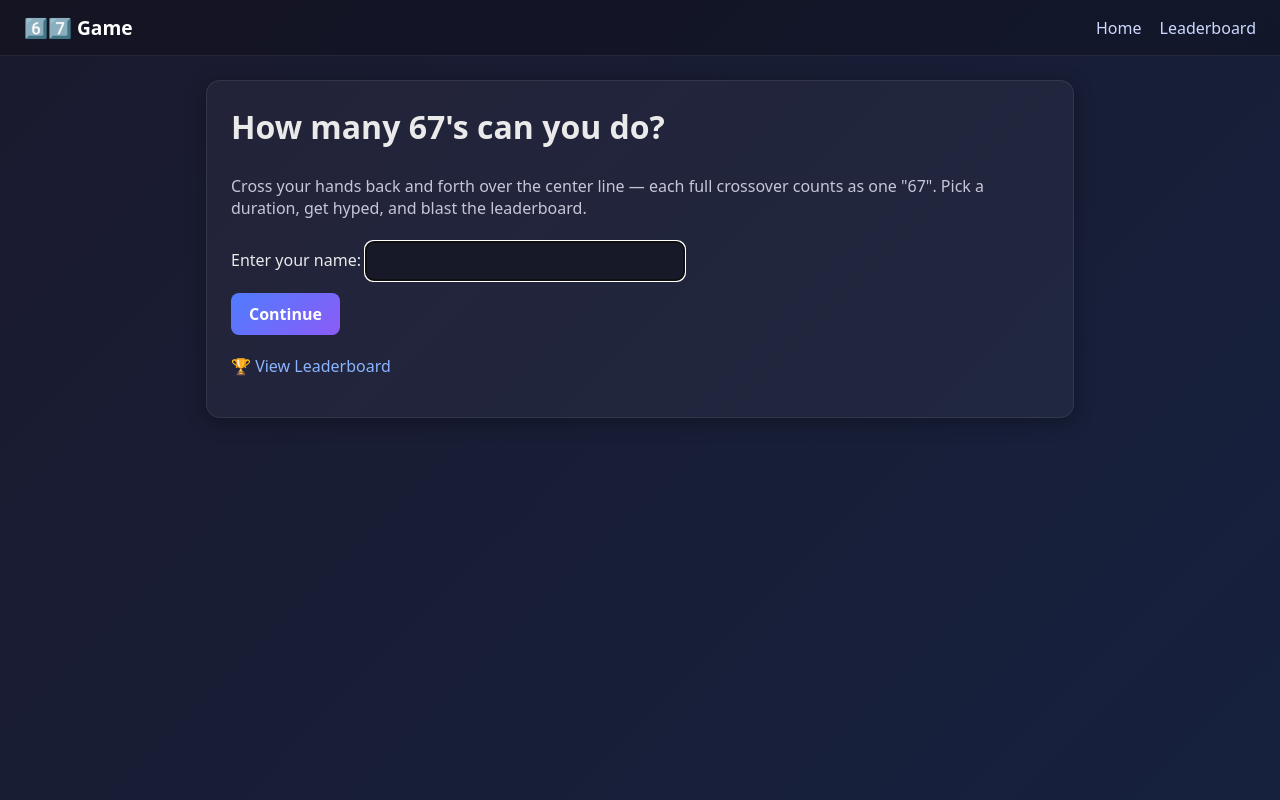
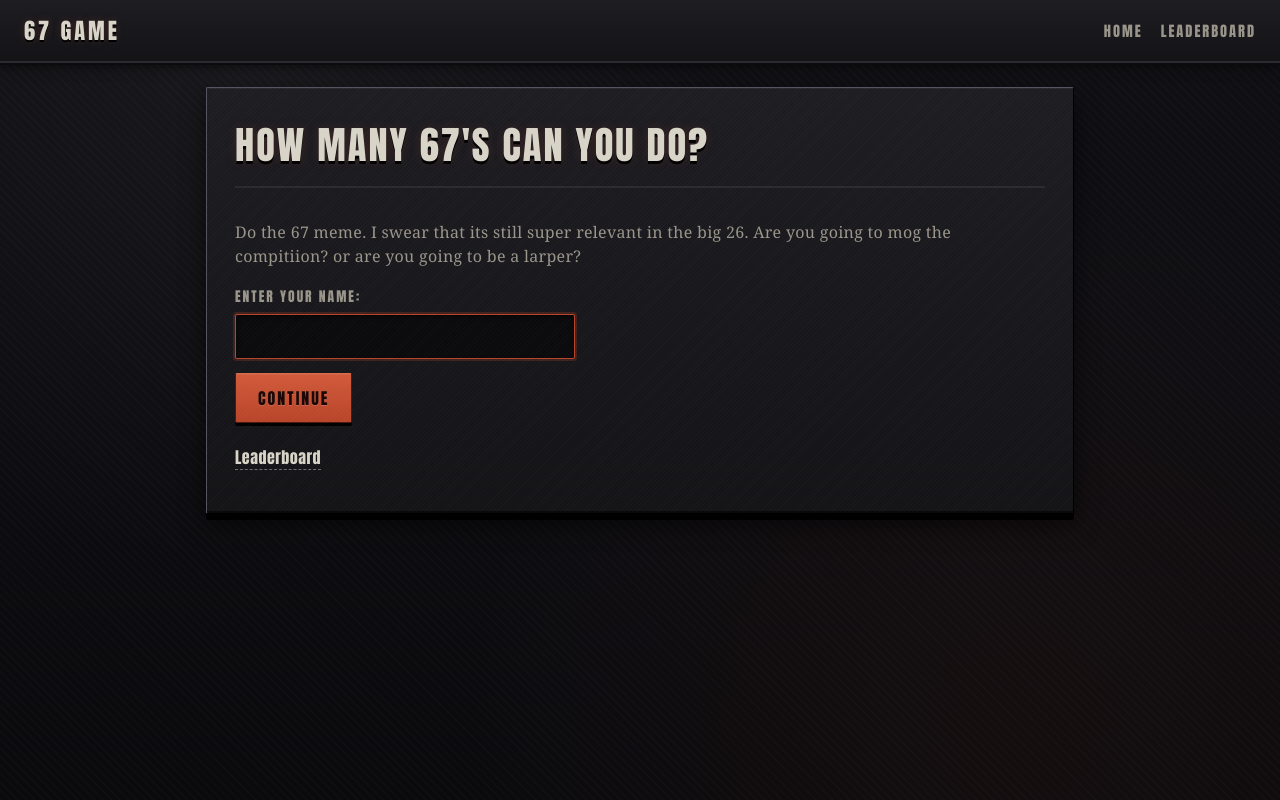
Before and after one commit to jtlocati/The_Six-Seven_Game, a Django app: page / in a window 1280 px wide. Run offline with Django 4.2, Linux system fonts and the light colour scheme.

Commit message:
Fix some formatting

```diff
--- a/game/static/game/style.css
+++ b/game/static/game/style.css
@@ -1,99 +1,261 @@
+
 * { box-sizing: border-box; }
+
+:root {
+  --stone-0: #0b0b0d;
+  --stone-1: #141417;
+  --stone-2: #1d1d22;
+  --stone-3: #2a2a30;
+  --stone-4: #3a3a42;
+  --stone-5: #55555f;
+  --bone:   #d8d4c8;
+  --ash:    #9a958a;
+  --iron:   #6b6b73;
+  --rust:   #b8452a;
+  --rust-hi:#d15a3a;
+  --moss:   #7a8a5c;
+}
+
 body {
   margin: 0;
-  font-family: system-ui, -apple-system, Segoe UI, Roboto, sans-serif;
-  background: linear-gradient(135deg, #1a1a2e 0%, #16213e 100%);
-  color: #eaeaea;
+  font-family: "Impact", "Oswald", "Arial Black", system-ui, sans-serif;
+  letter-spacing: 0.5px;
+  color: var(--bone);
   min-height: 100vh;
+  background-color: var(--stone-0);
+  background-image:
+    radial-gradient(circle at 20% 10%, rgba(255,255,255,0.04), transparent 40%),
+    radial-gradient(circle at 80% 90%, rgba(184, 69, 42, 0.06), transparent 45%),
+    repeating-linear-gradient(
+      45deg,
+      rgba(255,255,255,0.015) 0 2px,
+      transparent 2px 6px
+    ),
+    linear-gradient(180deg, #101014 0%, #0a0a0d 100%);
+  background-attachment: fixed;
 }
-a { color: #8ab4ff; text-decoration: none; }
-a:hover { text-decoration: underline; }
 
+a {
+  color: var(--bone);
+  text-decoration: none;
+  border-bottom: 1px dashed var(--iron);
+}
+a:hover { color: var(--rust-hi); border-bottom-color: var(--rust); }
+
+/* ---------- TOP BAR ---------- */
 .topbar {
   display: flex;
   justify-content: space-between;
   align-items: center;
   padding: 14px 24px;
-  background: rgba(0,0,0,0.25);
-  border-bottom: 1px solid rgba(255,255,255,0.08);
+  background: linear-gradient(180deg, var(--stone-2) 0%, var(--stone-1) 100%);
+  border-bottom: 2px solid var(--stone-3);
+  box-shadow: 0 2px 0 var(--stone-0), 0 4px 10px rgba(0,0,0,0.5);
 }
-.brand { font-weight: 700; font-size: 1.2rem; color: #fff; }
+.brand {
+  font-weight: 900;
+  font-size: 1.4rem;
+  color: var(--bone);
+  text-transform: uppercase;
+  letter-spacing: 3px;
+  border: none;
+  text-shadow: 0 2px 0 #000, 0 0 8px rgba(184,69,42,0.25);
+}
 .topbar nav { display: flex; gap: 18px; align-items: center; }
-.topbar nav a { color: #cfd8ff; }
-.who { color: #9ef59e; font-weight: 600; }
-.small { font-size: 0.85rem; }
+.topbar nav a {
+  color: var(--ash);
+  text-transform: uppercase;
+  font-size: 0.9rem;
+  letter-spacing: 2px;
+  border: none;
+}
+.topbar nav a:hover { color: var(--rust-hi); }
+.who {
+  color: var(--moss);
+  font-weight: 700;
+  text-transform: uppercase;
+  font-size: 0.9rem;
+  letter-spacing: 1px;
+}
+.small { font-size: 0.8rem; }
 
 main { max-width: 900px; margin: 24px auto; padding: 0 16px; }
 
+/* ---------- CARD (chiseled stone slab) ---------- */
 .card {
-  background: rgba(255,255,255,0.04);
-  border: 1px solid rgba(255,255,255,0.08);
-  border-radius: 14px;
-  padding: 24px;
-  box-shadow: 0 4px 20px rgba(0,0,0,0.3);
+  position: relative;
+  background: linear-gradient(180deg, var(--stone-2) 0%, var(--stone-1) 100%);
+  border: 1px solid var(--stone-4);
+  border-top-color: var(--stone-5);
+  border-left-color: var(--stone-5);
+  border-bottom-color: #000;
+  border-right-color: #000;
+  padding: 28px;
+  box-shadow:
+    inset 0 1px 0 rgba(255,255,255,0.05),
+    inset 0 -2px 0 rgba(0,0,0,0.6),
+    0 6px 0 #000,
+    0 10px 24px rgba(0,0,0,0.6);
+  border-radius: 2px;
+}
+.card::before {
+  content: "";
+  position: absolute;
+  inset: 0;
+  pointer-events: none;
+  background-image: repeating-linear-gradient(
+    135deg,
+    rgba(255,255,255,0.02) 0 1px,
+    transparent 1px 3px
+  );
+  border-radius: 2px;
 }
 
-h1 { margin-top: 0; font-size: 2rem; }
-.lede { color: #c6c6d8; }
+h1 {
+  margin-top: 0;
+  font-size: 2.4rem;
+  letter-spacing: 2px;
+  text-transform: uppercase;
+  color: var(--bone);
+  text-shadow: 0 3px 0 #000, 0 0 12px rgba(184, 69, 42, 0.2);
+  border-bottom: 2px solid var(--stone-3);
+  padding-bottom: 12px;
+}
+.lede {
+  color: var(--ash);
+  font-family: Georgia, "Times New Roman", serif;
+  font-weight: normal;
+  letter-spacing: 0.3px;
+  line-height: 1.5;
+}
+
 
 button, .primary, .ghost {
   font: inherit;
-  padding: 10px 18px;
-  border-radius: 8px;
-  border: 1px solid rgba(255,255,255,0.15);
-  background: rgba(255,255,255,0.05);
-  color: #fff;
+  font-weight: 900;
+  text-transform: uppercase;
+  letter-spacing: 2px;
+  padding: 12px 22px;
+  border-radius: 2px;
+  color: var(--bone);
   cursor: pointer;
-  transition: transform 0.08s, background 0.2s;
+  transition: transform 0.06s ease, box-shadow 0.1s ease, background 0.15s;
+  background: linear-gradient(180deg, var(--stone-3) 0%, var(--stone-2) 100%);
+  border: 1px solid var(--stone-4);
+  border-top-color: var(--stone-5);
+  border-bottom-color: #000;
+  box-shadow: 0 3px 0 #000, inset 0 1px 0 rgba(255,255,255,0.06);
 }
-button:hover:not(:disabled), .primary:hover, .ghost:hover { background: rgba(255,255,255,0.12); }
-button:disabled { opacity: 0.5; cursor: not-allowed; }
+button:hover:not(:disabled), .primary:hover, .ghost:hover {
+  background: linear-gradient(180deg, var(--stone-4) 0%, var(--stone-3) 100%);
+}
+button:active:not(:disabled), .primary:active {
+  transform: translateY(2px);
+  box-shadow: 0 1px 0 #000, inset 0 1px 0 rgba(255,255,255,0.04);
+}
+button:disabled {
+  opacity: 0.45;
+  cursor: not-allowed;
+  filter: grayscale(0.5);
+}
 .primary {
-  background: linear-gradient(135deg, #4f7cff, #8b5cf6);
-  border: none;
-  font-weight: 600;
+  background: linear-gradient(180deg, var(--rust-hi) 0%, var(--rust) 100%);
+  border-color: #4a1a10;
+  border-top-color: #d96b4a;
+  color: #1a0705;
+  text-shadow: 0 1px 0 rgba(255,255,255,0.15);
 }
-.primary:hover { transform: translateY(-1px); }
-.ghost { background: transparent; }
-
-form label { display: block; margin: 12px 0; }
-form input[type=text], form select {
-  width: 100%;
-  max-width: 320px;
-  padding: 10px 12px;
-  margin-top: 6px;
-  border-radius: 8px;
-  border: 1px solid rgba(255,255,255,0.15);
-  background: rgba(0,0,0,0.3);
-  color: #fff;
-  font-size: 1rem;
+.primary:hover {
+  background: linear-gradient(180deg, #df6a48 0%, #be4027 100%);
+}
+.ghost {
+  background: transparent;
+  border: 1px dashed var(--stone-5);
+  box-shadow: none;
+  color: var(--ash);
 }
 
-.name-form, .duration-form { margin: 16px 0; }
-.links { margin-top: 20px; }
 
-/* PLAY */
-.play-card { padding: 20px; }
+form label {
+  display: block;
+  margin: 14px 0;
+  text-transform: uppercase;
+  font-size: 0.85rem;
+  letter-spacing: 2px;
+  color: var(--ash);
+}
+form input[type=text], form select {
+  display: block;
+  width: 100%;
+  max-width: 340px;
+  padding: 12px 14px;
+  margin-top: 8px;
+  border-radius: 2px;
+  border: 1px solid var(--stone-4);
+  border-top-color: #000;
+  border-left-color: #000;
+  background: var(--stone-0);
+  color: var(--bone);
+  font-family: "Courier New", monospace;
+  font-size: 1.05rem;
+  letter-spacing: 1px;
+  box-shadow: inset 0 2px 4px rgba(0,0,0,0.6);
+}
+form input[type=text]:focus, form select:focus {
+  outline: none;
+  border-color: var(--rust);
+  box-shadow: inset 0 2px 4px rgba(0,0,0,0.6), 0 0 0 2px rgba(184, 69, 42, 0.25);
+}
+
+.name-form, .duration-form { margin: 18px 0; }
+.links { margin-top: 22px; }
+
+/*  PLAY  */
+.play-card { padding: 22px; }
 .hud {
   display: flex;
   justify-content: space-around;
-  margin-bottom: 16px;
-  background: rgba(0,0,0,0.3);
+  margin-bottom: 18px;
   padding: 14px;
-  border-radius: 10px;
+  background: var(--stone-0);
+  border: 1px solid var(--stone-4);
+  border-top-color: #000;
+  border-left-color: #000;
+  box-shadow: inset 0 2px 6px rgba(0,0,0,0.7);
+  border-radius: 2px;
 }
 .hud-item { display: flex; flex-direction: column; text-align: center; }
-.hud-item .label { font-size: 0.75rem; color: #a0a8c0; text-transform: uppercase; letter-spacing: 1px; }
-.hud-item .value { font-size: 1.6rem; font-weight: 700; color: #fff; }
-.hud-item.big .value { font-size: 2.4rem; color: #9ef59e; }
+.hud-item .label {
+  font-size: 0.7rem;
+  color: var(--iron);
+  text-transform: uppercase;
+  letter-spacing: 3px;
+  font-family: "Courier New", monospace;
+}
+.hud-item .value {
+  font-size: 1.7rem;
+  font-weight: 900;
+  color: var(--bone);
+  letter-spacing: 1px;
+  text-shadow: 0 2px 0 #000;
+}
+.hud-item.big .value {
+  font-size: 2.8rem;
+  color: var(--rust-hi);
+  text-shadow: 0 2px 0 #000, 0 0 14px rgba(184, 69, 42, 0.4);
+}
 
 .stage {
   position: relative;
   width: 100%;
   aspect-ratio: 4 / 3;
   background: #000;
-  border-radius: 10px;
+  border: 2px solid var(--stone-4);
+  border-top-color: #000;
+  border-left-color: #000;
+  box-shadow: inset 0 0 0 1px var(--stone-1), 0 4px 0 #000;
   overflow: hidden;
+  border-radius: 2px;
 }
 .stage video, .stage canvas {
   position: absolute;
--- a/game/templates/game/base.html
+++ b/game/templates/game/base.html
@@ -9,13 +9,13 @@
 </head>
 <body>
   <header class="topbar">
-    <a href="{% url 'home' %}" class="brand">6️⃣7️⃣ Game</a>
+    <a href="{% url 'home' %}" class="brand">67 Game</a>
     <nav>
       <a href="{% url 'home' %}">Home</a>
       <a href="{% url 'leaderboard' %}">Leaderboard</a>
       {% if name %}
-        <span class="who">Hi, {{ name }}</span>
-        <a href="{% url 'clear_name' %}" class="small">(change)</a>
+        <span class="who">WAZZUP {{ name }}</span>
+        <a href="{% url 'clear_name' %}" class="small">Change name</a>
       {% endif %}
     </nav>
   </header>
--- a/game/templates/game/home.html
+++ b/game/templates/game/home.html
@@ -4,8 +4,8 @@
 <section class="card">
   <h1>How many 67's can you do?</h1>
   <p class="lede">
-    Cross your hands back and forth over the center line — each full crossover counts as one "67".
-    Pick a duration, get hyped, and blast the leaderboard.
+    Do the 67 meme. I swear that its still super relevant in the big 26.
+    Are you going to mog the compitiion? or are you going to be a larper?
   </p>
 
   {% if name %}
@@ -21,7 +21,7 @@
       </label>
       <button type="submit" class="primary">Start Run</button>
     </form>
-    <p><a href="{% url 'clear_name' %}">Not you? Change name.</a></p>
+    <p><a href="{% url 'clear_name' %}">Change name.</a></p>
   {% else %}
     <form action="{% url 'set_name' %}" method="post" class="name-form">
       {% csrf_token %}
@@ -33,7 +33,7 @@
   {% endif %}
 
   <p class="links">
-    <a href="{% url 'leaderboard' %}">🏆 View Leaderboard</a>
+    <a href="{% url 'leaderboard' %}">Leaderboard</a>
   </p>
 </section>
 {% endblock %}
```
Also changed, not shown: other parts of game/static/game/style.css (+79 -24 lines), game/static/game/game.js (+1 -34 lines), README.md, db.sqlite3, 1 other file.
